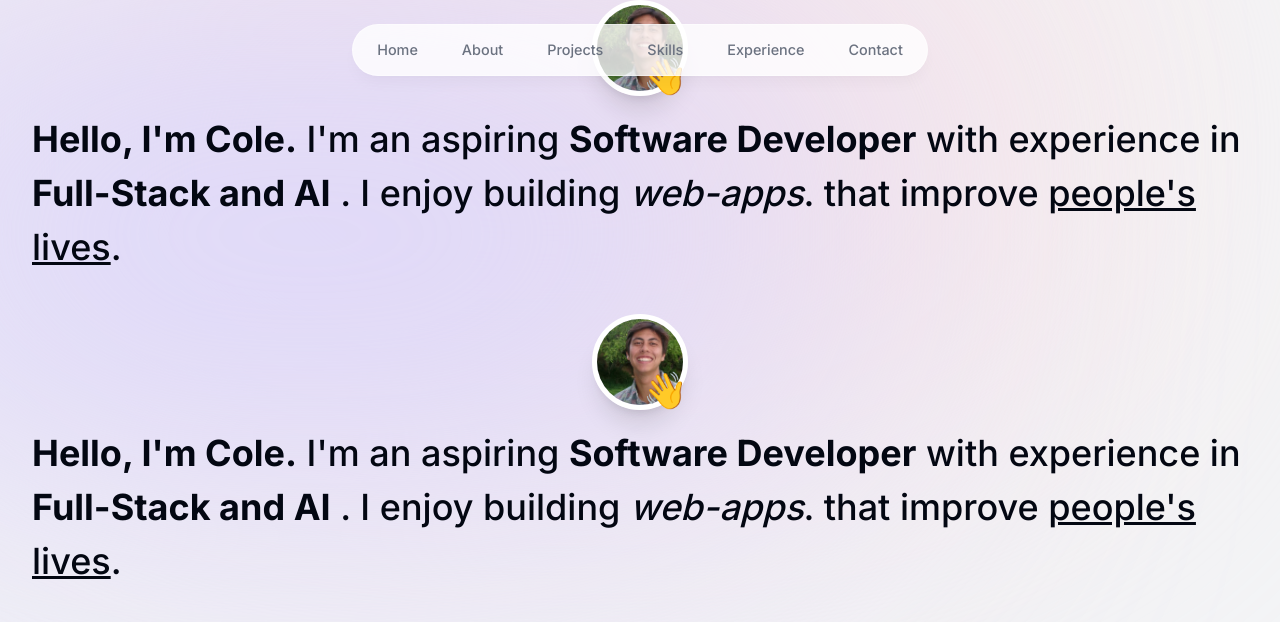
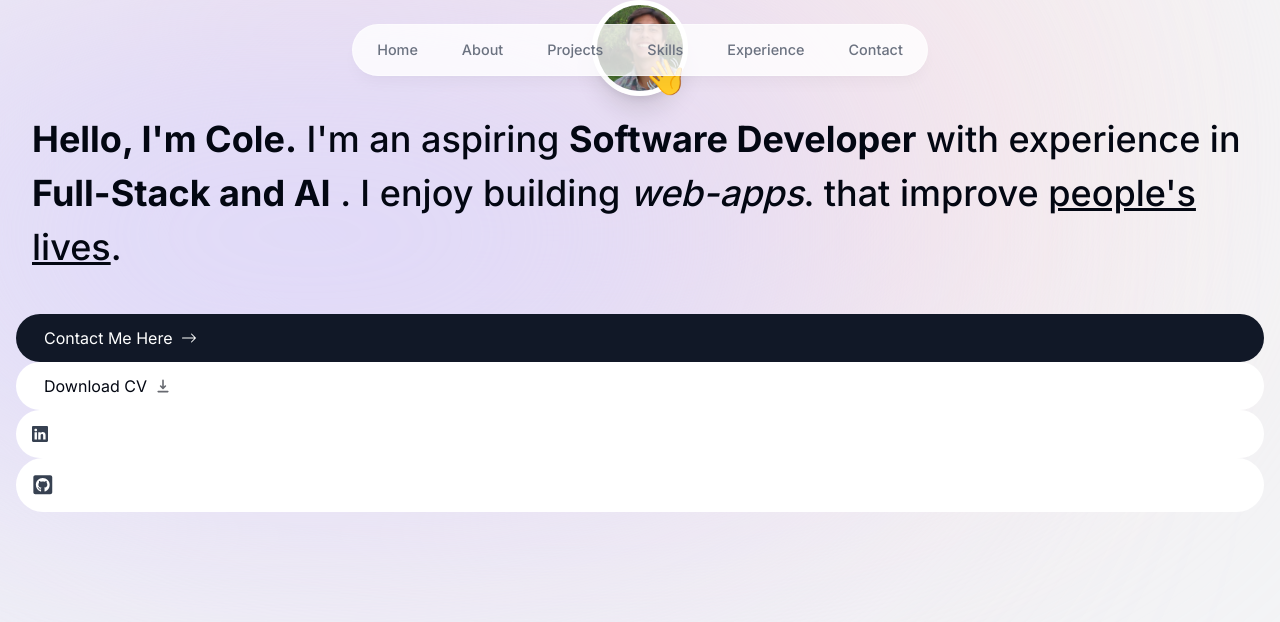
Before and after one commit to Cole-House/portfolio, a Next.js app: page / in a window 1280 px wide. Shown: the top 622 px of the page. Built offline with nearby package versions, Linux system fonts and the light colour scheme.

Commit message:
Adding buttons to intro component

```diff
--- a/app/layout.tsx
+++ b/app/layout.tsx
@@ -17,7 +17,7 @@
   return (
     <html lang="en">
       {/* The backticks and ${} syntax is used to interpolate the value of inter.className into the string allowing both the dynamic class and the static Tailwind CSS class to be applied */}
-      <body className={`${inter.className} bg-gray-100 text-gray-950 h-[5000px]`}>{children}
+      <body className={`${inter.className} bg-gray-100 text-gray-950 h-[5000px]`}>
         <div className='bg-[#fbe2e3] absolute top-[-6rem] -z-10 right-[11rem] h-[31.25rem] w-[31.25rem] rounded-full blur-[10rem] sm:w-[68.75rem] dark:bg-[#946263]'></div>
         <div className='bg-[#dbd7fb] absolute top-[-1rem] -z-10 left-[-35rem] h-[31.25rem] w-[50rem] rounded-full blur-[10rem] sm:w-[68.75rem] md:left-[-33rem] lg:left-[-28rem] xl:left-[-15rem] 2xl:left-[-5rem] dark:bg-[#676394]'></div>
         <Header/>
--- a/components/intro.tsx
+++ b/components/intro.tsx
@@ -4,6 +4,10 @@
 import React from 'react'
 import myImage from '@/public/myPortrait.jpg'
 import { motion } from "framer-motion";
+import Link from 'next/link';
+import { BsArrowRight, BsLinkedin } from "react-icons/bs";
+import { HiDownload } from "react-icons/hi";
+import { FaGithubSquare } from "react-icons/fa";
 
 export default function Intro() {
   return (
@@ -28,7 +32,7 @@
                     // priority will get this to load first
                     priority={true}
                     className="h-24 w-24 rounded-full object-cover border-[0.35rem] border-white shadow-xl"
-                />
+                  />
                     <motion.span
                         className="absolute bottom-0 right-0 text-4xl"
                         initial={{ opacity: 0, scale: 0 }}
@@ -58,6 +62,37 @@
             <span className="underline">people's lives</span>.
         </motion.h1>
 
+        <div>
+            <Link
+                href="#contact"
+                className="group bg-gray-900 text-white px-7 py-3 flex items-center gap-2 rounded-full outline-none focus:scale-110 hover:scale-110 hover:bg-gray-950 active:scale-105 transition"
+            >
+                Contact Me Here <BsArrowRight/>{" "}
+            </Link>
+            <a
+                className="group bg-white px-7 py-3 flex items-center gap-2 rounded-full outline-none focus:scale-110 hover:scale-110 active:scale-105 transition cursor-pointer borderBlack dark:bg-white/10"
+                href="/Cole.pdf"
+                download
+             >
+                Download CV{" "}
+                <HiDownload className="opacity-60 group-hover:translate-y-1 transition" />
+            </a>
+            <a
+                className="bg-white p-4 text-gray-700 hover:text-gray-950 flex items-center gap-2 rounded-full focus:scale-[1.15] hover:scale-[1.15] active:scale-105 transition cursor-pointer borderBlack dark:bg-white/10 dark:text-white/60"
+                href="https://linkedin.com"
+                target="_blank"
+            >
+                <BsLinkedin />
+            </a>
+            <a
+                className="bg-white p-4 text-gray-700 flex items-center gap-2 text-[1.35rem] rounded-full focus:scale-[1.15] hover:scale-[1.15] hover:text-gray-950 active:scale-105 transition cursor-pointer borderBlack dark:bg-white/10 dark:text-white/60"
+                href="https://github.com"
+                target="_blank"
+            >
+                <FaGithubSquare />
+            </a>
+        </div>
+
     </section>
   )
 }
--- a/next.config.js
+++ b/next.config.js
@@ -1,4 +1,7 @@
 /** @type {import('next').NextConfig} */
-const nextConfig = {}
+const nextConfig = {
+}
 
-module.exports = nextConfig
+module.exports = {
+    reactStrictMode: false,
+}
```
